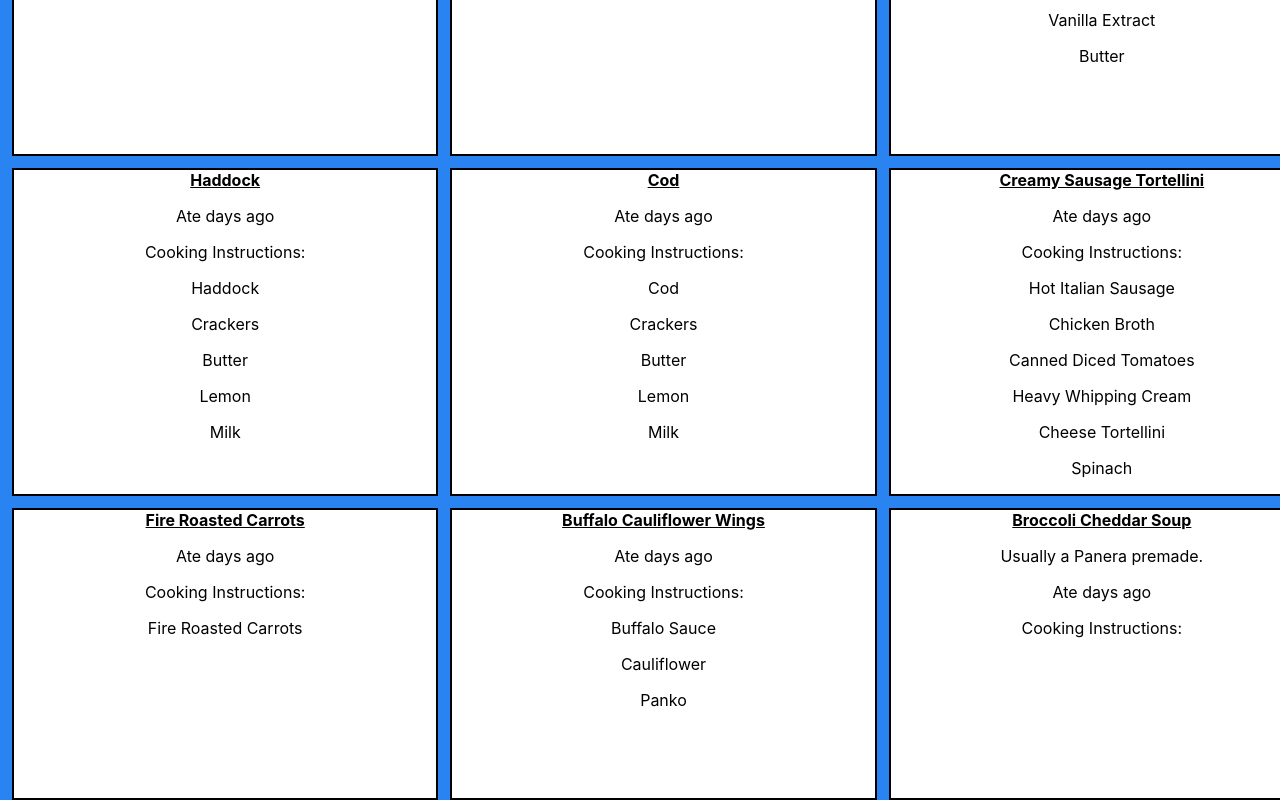
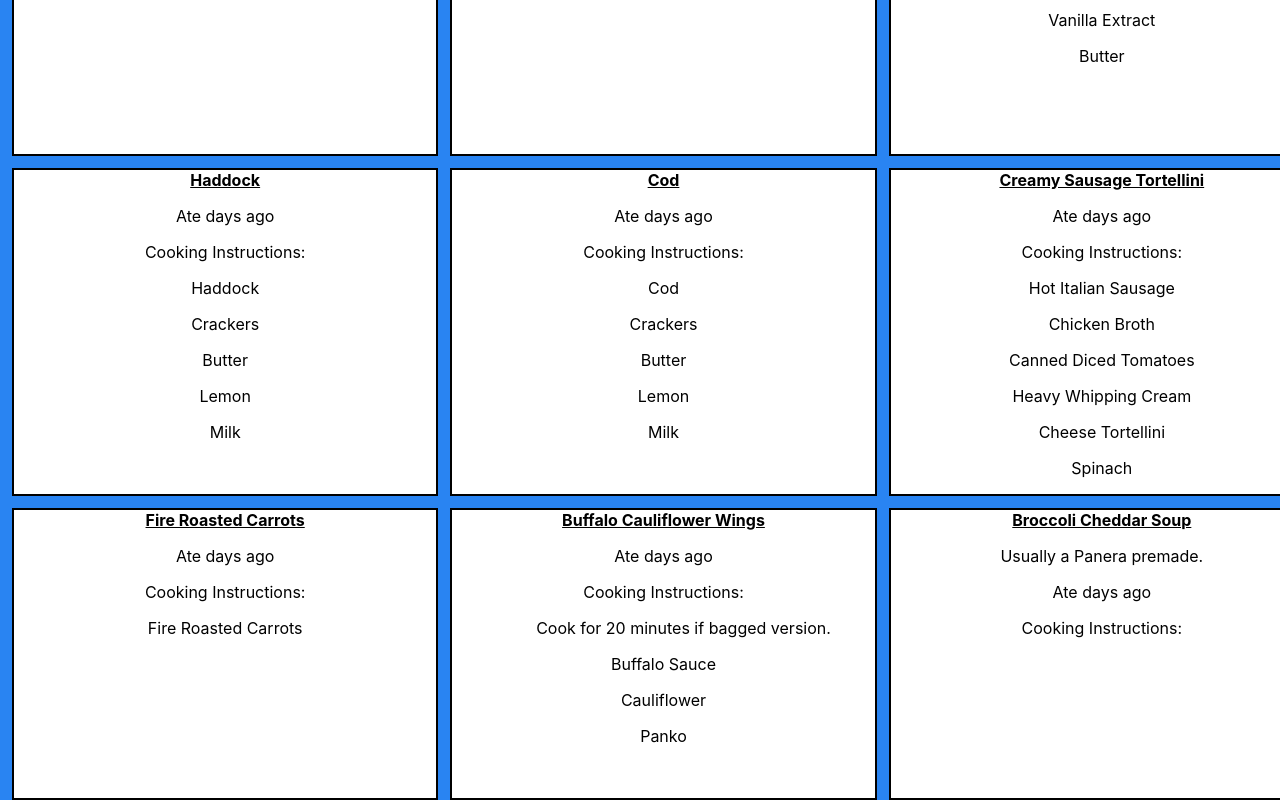
Before and after one commit to Mattmberg/react-recipe-app, a React (Create React App) app in the folder react-recipe-app/: page / in a window 1280 px wide. Shown: the part 3600-4400 px from the top of the page. Built offline with nearby package versions, Linux system fonts and the light colour scheme; the HTML template or start-up script is replaced by a standard one.

Commit message:
Updated cauliflower recipe.

```diff
--- a/react-recipe-app/src/data.js
+++ b/react-recipe-app/src/data.js
@@ -464,8 +464,8 @@ export const recipeData = [
         id: 46,
         name:"Buffalo Cauliflower Wings",
         category: "Side",
-        cookInstructions: ["", ""],
-        cookTemp: "",
+        cookInstructions: ["Cook for 20 minutes if bagged version.", ""],
+        cookTemp: "425 if bagged version.",
         description: "",
         ingredients: ["Buffalo Sauce", "Cauliflower", "Panko"],
         lastCooked: "",
```
